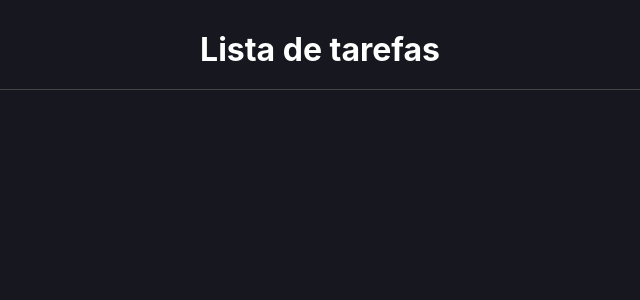
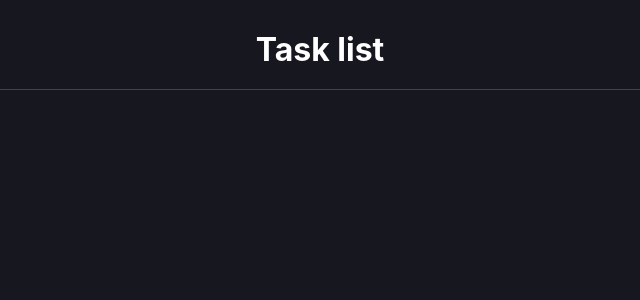
Before and after one commit to yagopeixinho/TaskList, a React (Create React App) app: page / in a window 1280 px wide. Shown: the top 300 px of the page, without its empty margins (320-960 px from the left). Built offline with nearby package versions, Linux system fonts and the light colour scheme.

Commit message:
:sparkles: Criação de tipos e listagem estática

```diff
--- a/src/App.tsx
+++ b/src/App.tsx
@@ -1,10 +1,24 @@
+import { useState } from "react";
 import { Container, Area, Header } from "./App.styles";
+import { Item } from "./types/item";
 
 const App = () => {
+  const [list, setList] = useState<Item[]>([
+    { id: 1, name: "Teste 1", done: true },
+    { id: 2, name: "Teste 2", done: true },
+    { id: 3, name: "Teste 3", done: true },
+    { id: 4, name: "Teste 4", done: true },
+    { id: 5, name: "Teste 5", done: true },
+    { id: 6, name: "Teste 6", done: true },
+  ]);
+
   return (
     <Container>
       <Area>
-        <Header>Lista de tarefas</Header>
+        <Header>Task list</Header>
+        {list.map((item, index) => (
+          <div></div>
+        ))}
       </Area>
     </Container>
   );
--- /dev/null
+++ b/src/types/item.ts
@@ -0,0 +1,5 @@
+export type Item = {
+  id: number;
+  name: string;
+  done: boolean;
+};
```
